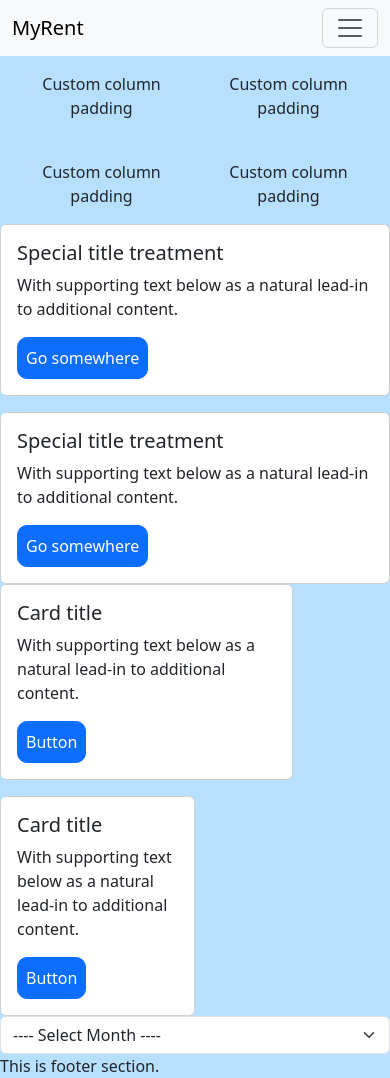
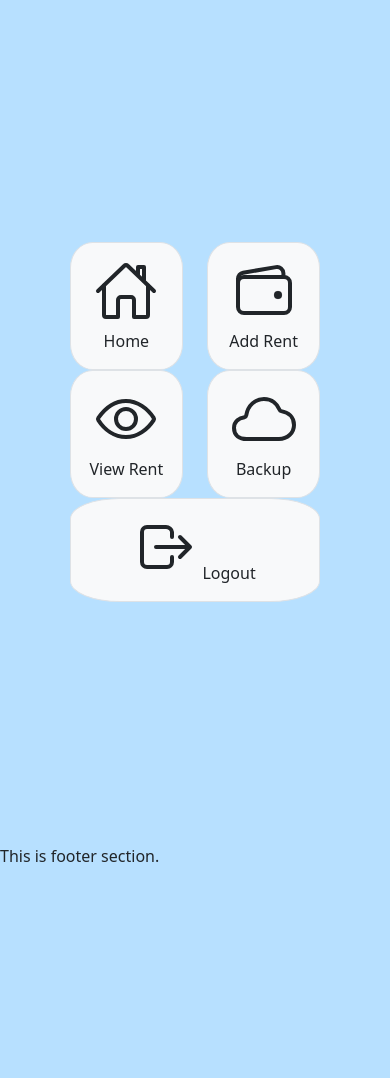
Before and after one commit to aashishChakradhar/RentManagementSystem, a Django app: page / in a window 390 px wide. After the commit the page ends 862 px from the top, so only its background shows below. Run offline with Django 5.2, Linux system fonts and the light colour scheme; the visitor is signed in with stand-in values (Sample User, id 1); some libraries are stand-ins or nearby versions.

Commit message:
old ones

```diff
--- a/rent/models.py
+++ b/rent/models.py
@@ -31,6 +31,7 @@ class Payment(BaseModel):
     recieved_amount = models.DecimalField(decimal_places=2,max_digits=6,default=0.00)
     recieved_month = models.IntegerField(default=1)
     recieved_year = models.IntegerField(default=2081)
+    recieved_data = models.IntegerField(default=1)
     # amount_remaining = models.DecimalField(decimal_places=2, max_digits=6,default=0.00)
     # months_remaining = models.IntegerField(default=0)
     remarks = models.TextField(default=None)
--- a/rent/views.py
+++ b/rent/views.py
@@ -77,6 +77,7 @@ class AddRent(BaseView):
             submited_amount = request.POST.get('amount')
             submited_year = request.POST.get('year')
             submited_month = request.POST.get('month')
+            submited_month = request.POST.get('date')
             submited_remarks = request.POST.get('remarks')
         except Exception as e:
             messages.error(request, str(e))
--- a/templates/base.html
+++ b/templates/base.html
@@ -13,15 +13,21 @@
         <link rel="stylesheet" href="{% static 'css/styles.css' %}">
 
         <title>
-            {{app_name}} | {% block title %}{% endblock title %}
+            {{app_name}} | {{page_name}}
         </title>
         {% block head %}
 
         {% endblock head %}
     </head>
     <body>
-        {% include "header.html" %}
-        {% block body %}{% endblock body %}
+        {% if page_name != 'home' %}
+            {% include "header.html" %}
+        {% endif %}
+        {% block body %}
+        {% endblock body %}
         {% include "footer.html" %}
+
+        <script type="module" src="https://unpkg.com/ionicons@7.1.0/dist/ionicons/ionicons.esm.js"></script>
+        <script nomodule src="https://unpkg.com/ionicons@7.1.0/dist/ionicons/ionicons.js"></script>
     </body>
 </html>
--- a/templates/header.html
+++ b/templates/header.html
@@ -1,6 +1,6 @@
 <header>
 
-    <nav class="navbar navbar-expand-lg bg-body-tertiary">
+    <nav class="navbar navbar-expand-lg  bg-body-tertiary ">
         <div class="container-fluid">
             <a class="navbar-brand" href="{% url 'rent:home' %}">MyRent</a>
             <button class="navbar-toggler" type="button" data-bs-toggle="collapse" data-bs-target="#navbarSupportedContent" aria-controls="navbarSupportedContent" aria-expanded="false" aria-label="Toggle navigation">
@@ -9,7 +9,8 @@
             <div class="collapse navbar-collapse" id="navbarSupportedContent">
                 <ul class="navbar-nav me-auto mb-2 mb-lg-0">
                     <li class="nav-item">
-                        <a class="nav-link active" aria-current="page" href="{% url 'rent:home' %}">Home</a>
+                        <a class="nav-link active" aria-current="page" href="{% url 'rent:home' %}">
+                            <ion-icon name="home" size = "small"></ion-icon>Home</a>
                     </li>
                     <li class="nav-item">
                         <a class="nav-link" href="{% url 'rent:add-rent'%}">Add Rent</a>
--- a/templates/index.html
+++ b/templates/index.html
@@ -1,79 +1,63 @@
 {% extends 'base.html' %}
-{% block title %}
-    {{page_name}}
-{% endblock title %}
+
+{% block head %}
+  <style>
+    ion-icon{
+      font-size: 64px;
+    }
+    .col>div{
+      border-radius:20%;
+    }
+  </style>
+
+{% endblock head %}
 
 {% block body %}
-    <div class="container text-center">
-        <div class="row g-2">
-            <div class="col-6">
-                <div class="p-3">Custom column padding</div>
-            </div>
-            <div class="col-6">
-                <div class="p-3">Custom column padding</div>
-            </div>
-            <div class="col-6">
-                <div class="p-3">Custom column padding</div>
-            </div>
-            <div class="col-6">
-                <div class="p-3">Custom column padding</div>
-            </div>
-        </div>
-    </div>
-
-    <div class="row">
-        <div class="col-sm-6 mb-3 mb-sm-0">
-          <div class="card">
-            <div class="card-body">
-              <h5 class="card-title">Special title treatment</h5>
-              <p class="card-text">With supporting text below as a natural lead-in to additional content.</p>
-              <a href="#" class="btn btn-primary">Go somewhere</a>
-            </div>
+  <div class="container d-flex vh-100 justify-content-center align-items-center">
+    <div class="row align-self-center w-75 gx-4">
+        <div class="col">
+          <div class="p-3 bg-light border text-center ">
+            <a class="nav-link active" aria-current="page" href="{% url 'rent:home' %}">
+              <ion-icon name="home-outline"></ion-icon>
+              Home
+            </a>
           </div>
         </div>
-        <div class="col-sm-6">
-          <div class="card">
-            <div class="card-body">
-              <h5 class="card-title">Special title treatment</h5>
-              <p class="card-text">With supporting text below as a natural lead-in to additional content.</p>
-              <a href="#" class="btn btn-primary">Go somewhere</a>
-            </div>
-          </div>
-        </div>
-    </div>
-
-
-    <div class="card w-75 mb-3">
-        <div class="card-body">
-          <h5 class="card-title">Card title</h5>
-          <p class="card-text">With supporting text below as a natural lead-in to additional content.</p>
-          <a href="#" class="btn btn-primary">Button</a>
+      <div class="col">
+        <div class="p-3 bg-light border text-center">
+          <a class="nav-link active" aria-current="page" href="{% url 'rent:add-rent' %}">
+            <ion-icon name="wallet-outline"></ion-icon>
+            <br>
+            Add Rent
+          </a>
         </div>
       </div>
+      <div class="col">
+        <div class="p-3 bg-light border text-center">
+          <a class="nav-link active" aria-current="page" href="{% url 'rent:view-rent' %}">
+            <ion-icon name="eye-outline"></ion-icon>
+            <br>
+            View Rent
+          </a>
+        </div>
+      </div>
+      <div class="col">
+        <div class="p-3 bg-light border text-center">
+          <a class="nav-link active" aria-current="page" href="{% url 'rent:backup-action' %}">
+            <ion-icon name="cloudy-outline"></ion-icon>
+            Backup
+          </a>
+        </div>
+      </div>
+      <div class="col">
+        <div class="p-3 bg-light border text-center">
+          <a class="nav-link active" aria-current="page" href="{% url 'rent:logout' %}">
+            <ion-icon name="log-out-outline"></ion-icon>
+            Logout
+          </a>
+        </div>
+      </div>
+    </div>
+  </div>
 
-      <div class="card w-50">
-        <div class="card-body">
-          <h5 class="card-title">Card title</h5>
-          <p class="card-text">With supporting text below as a natural lead-in to additional content.</p>
-          <a href="#" class="btn btn-primary">Button</a>
-        </div>
-    </div>
-
-    <select class="form-select" aria-label="Default select example">
-        <option selected value = None>---- Select Month ----</option>
-        {% for month_id,month_name in months.items %}
-            <option value={{month_id}}>{{month_name}}</option>
-        {% endfor %}
-    </select>
-
-    {% comment %} <div class="dropdown-center">
-        <button class="btn btn-secondary dropdown-toggle" type="button" data-bs-toggle="dropdown" aria-expanded="false">
-          Centered dropdown
-        </button>
-        <ul class="dropdown-menu">
-            {% for month in months %}
-            <li>{{month}}</li>
-          {% endfor %}
-        </ul>
-      </div> {% endcomment %}
 {% endblock body %}
```
Also changed, not shown: templates/add_rent.html (+4 -4 lines).
